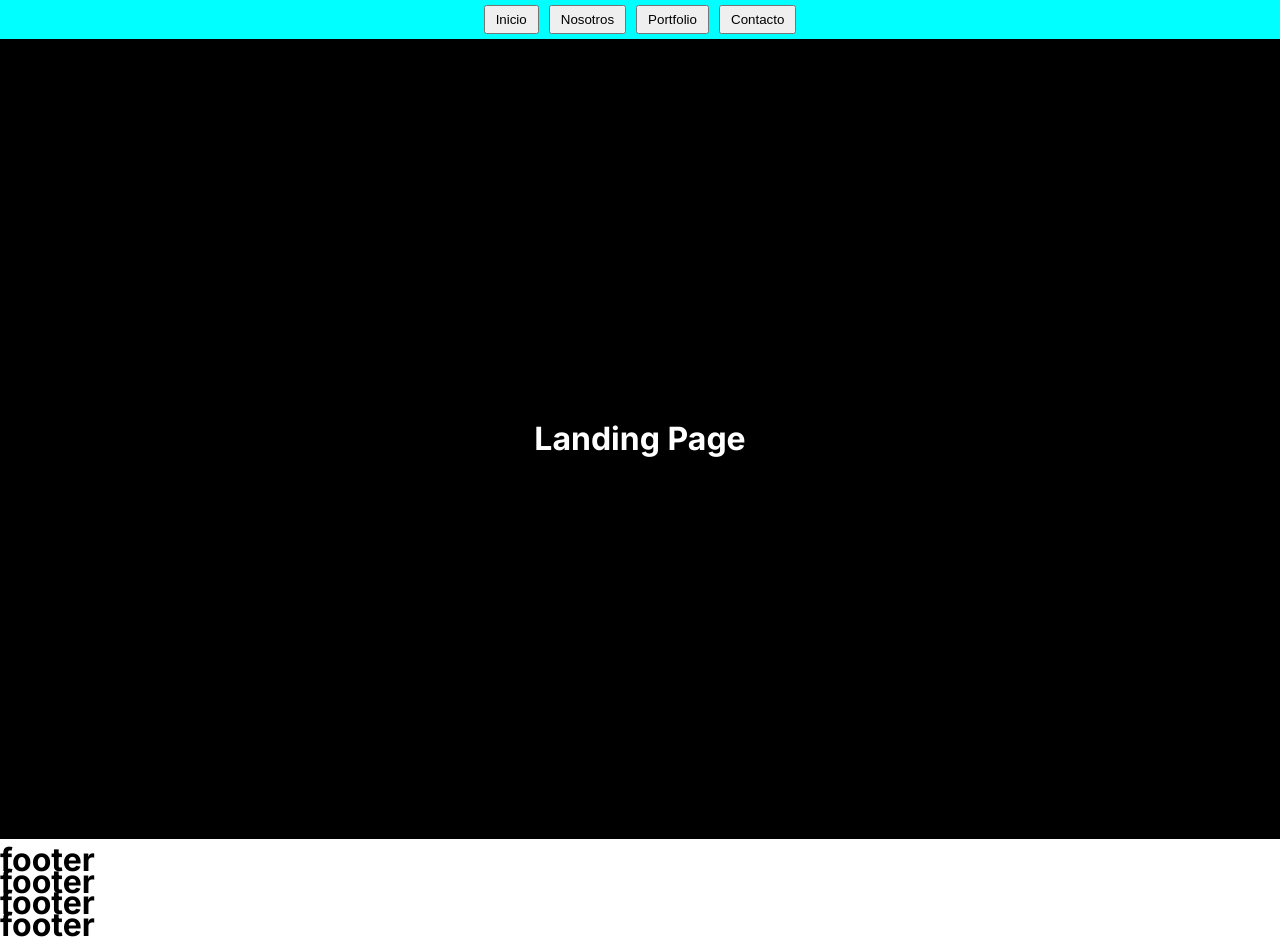
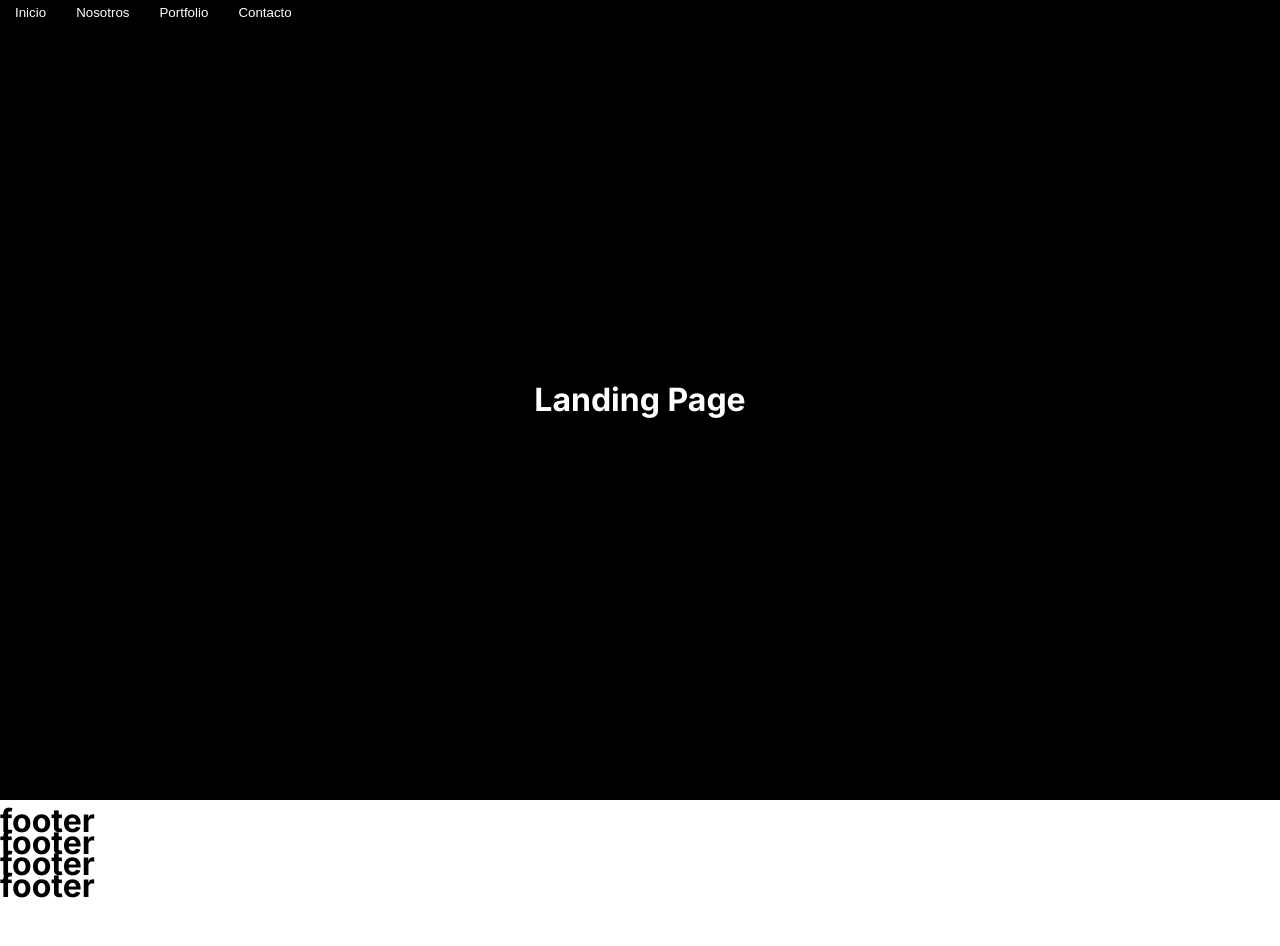
Before and after one commit to alejoborracci21/ALK-Software, a Next.js app: page / in a window 1280 px wide. After the commit the page ends 907 px from the top, so only its background shows below. Built offline with nearby package versions, Linux system fonts and the light colour scheme.

Commit message:
navbar styles

```diff
--- a/src/app/globals.module.css
+++ b/src/app/globals.module.css
@@ -8,12 +8,12 @@
 
 
 .navbar{
-  display: flex;
+  position: fixed;
   align-items: center;
   justify-content: center;
   width: 100%;
   height: 10%;
-  background-color: aqua;
+  background-color: transparent;
 }
 
 .children{
@@ -33,6 +33,9 @@
   padding: 5px;
   padding-left: 10px;
   padding-right: 10px;
+  background-color: transparent;
+  border: 0px;
+  color: white;
 }
 
 .link{
```
